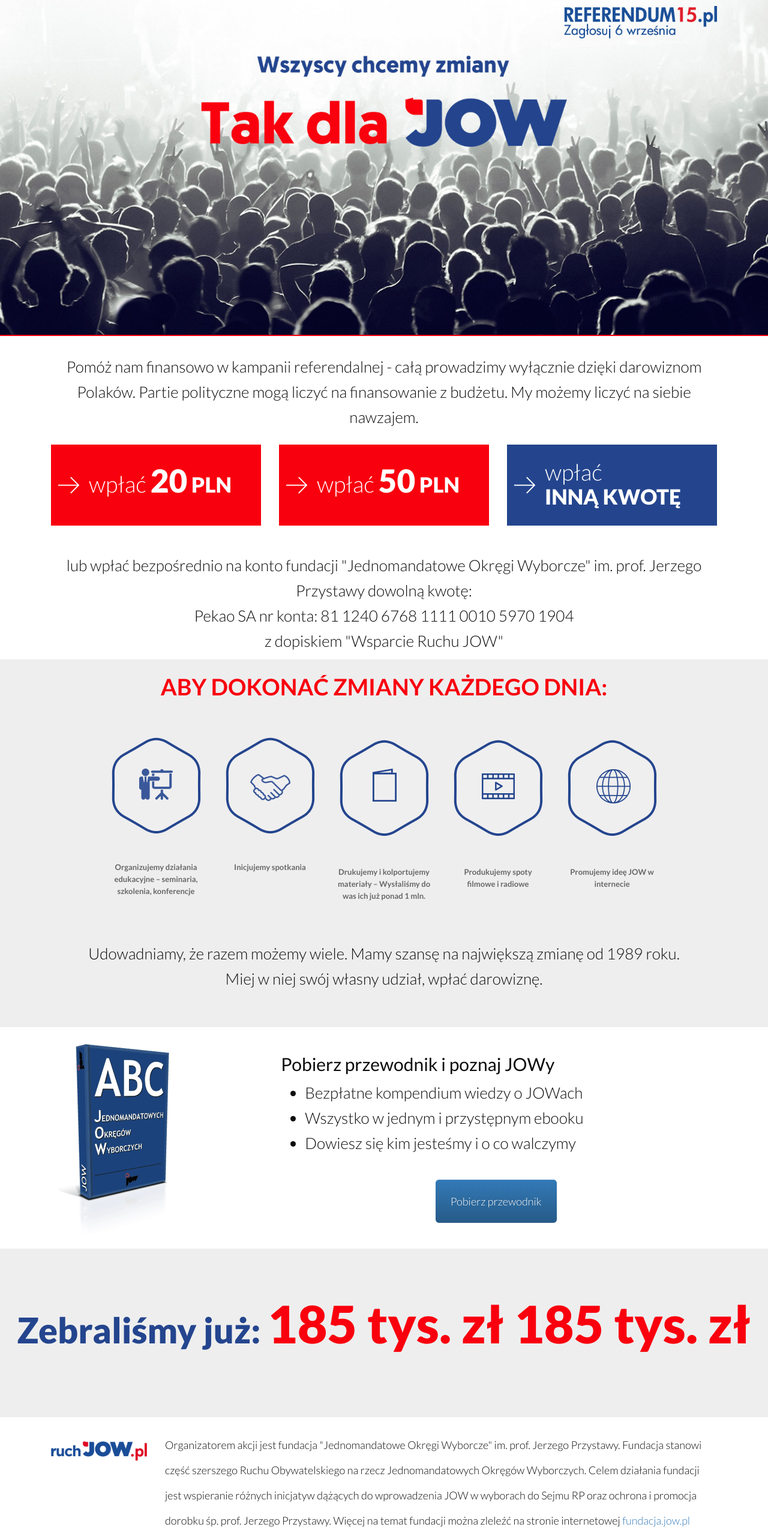
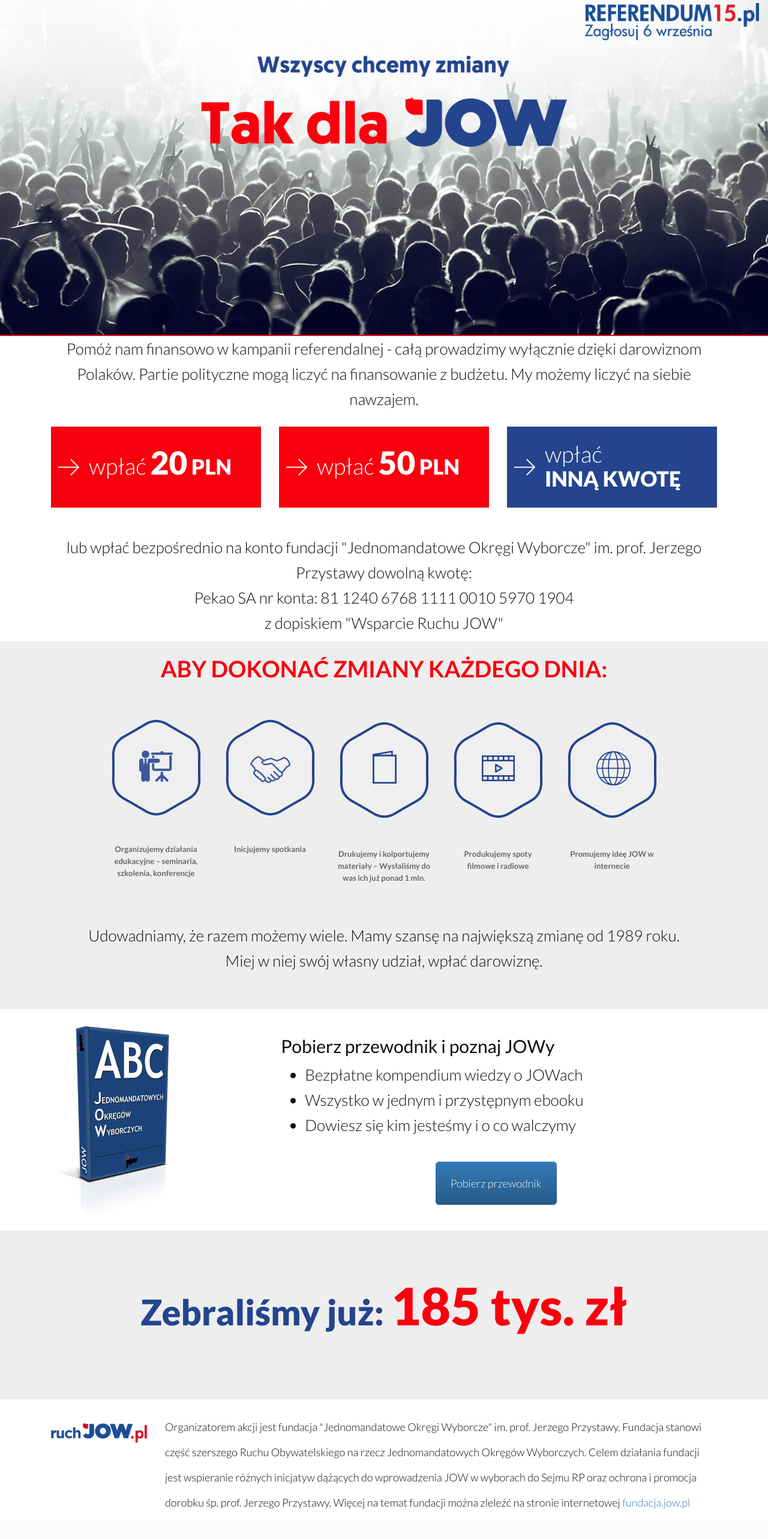
Before and after one commit to ruchjowpl/wspieram, a PHP site: page / in a window 1280 px wide. Shown: the whole page at 60% size. After the commit the page ends 2515 px from the top, so only its background shows below. Run offline with PHP 8.4, Linux system fonts and the light colour scheme.

Commit message:
Last shot

```diff
--- a/assets/css/style.css
+++ b/assets/css/style.css
@@ -67,6 +67,9 @@ a:hover, a:visited, a:focus {
 	padding: 0;
 	width: 100%
 }
+
+
+
 .slider-container .slider .slider-item {
 	border-bottom: 2px solid #f9000e;
 	background: url(../img/slider4.jpg) no-repeat;
@@ -92,6 +95,34 @@ a:hover, a:visited, a:focus {
 	min-height: 80vh
 }
 }
+
+.banner {
+	border-bottom: 2px solid #f9000e;
+	background: url(../img/slider4.jpg) no-repeat;
+	background-size: 100%;
+	min-height: 70vh
+}
+
+
+@media(max-width:1000px) {
+	.banner {
+	border-bottom: 2px solid #f9000e;
+	background: url(../img/slider5.jpg) no-repeat;/*top center no-repeat;*/
+	background-size: cover;
+	min-height: 40vh
+}
+}
+
+
+@media(max-height: 400px) {
+ 	.banner {
+	border-bottom: 2px solid #f9000e;
+	background: url(../img/slider5.jpg) no-repeat;/*top center no-repeat;*/
+	background-size: 100%;
+	min-height: 80vh
+}
+}
+
 
 .slider-container .slider .slider-item img {
 	max-width: 100%
--- a/index.php
+++ b/index.php
@@ -81,39 +81,18 @@
             ga('ecommerce:send');
             </script>
             <?php endif; ?>
-
- <div class="container-fluid">
-                <div class="row slider-container">
-                         <div class="slider-content" style="margin-top : 5px; padding-top : 5px">
-                        <div class="row">
-                        <div class="container">
-<!--                             <div class="col-md-4 col-sm-5">
-                                <a href="https://ruchjow.pl" class="logo">
-                                    <img src="assets/img/ruchjow-pl-logo.png" alt=""/>
+       <div class="container-fluid">
+                <div class="row banner">
+                                    <div class="col-md-3 col-sm-3 col-xs-3 pull-right" style="padding-top:5px" >
+                                <a href="http://referendum15.pl" class="logo" >
+                                    <img src="assets/img/referendum_logo.png" class="img-responsive" alt="referendum15.pl"/>
                                 </a>
                             </div>
- -->                      <!--       <div class="col-md-9 col-sm-9 col-xs-9">
-                            </div> -->
-                            <div class="col-md-3 col-sm-3 col-xs-3 pull-right">
-
-                                <a href="http://referendum15.pl" class="logo" >
-                                    <img src="assets/img/referendum_logo.png" class="img-responsive" alt=""/>
-                                </a>
-                            </div>
-                        </div>
+                </div>
                     </div>
-                    </div>
-                    <ul class="slider">
-                        <li class="slider-item">
-                            <div class="slider-content">
-                                <div class="container">
-                                </div>
-                            </div>
-                        </li>
-
-                    </ul>
                 </div>
             </div>
+
             <div class="row">
                 <div class="container">
                     <p class="text-center">Pomóż nam finansowo w kampanii referendalnej - całą prowadzimy wyłącznie dzięki darowiznom Polaków. Partie polityczne mogą liczyć na finansowanie z budżetu. My możemy liczyć na siebie nawzajem.</p>
@@ -199,7 +178,7 @@
                 </div>
 
                 <div class="row footer">
-                    Zebraliśmy już: <strong><?php echo $current; ?> 185 tys. zł</strong>
+                    Zebraliśmy już: <strong><?php echo $current; ?></strong>
                 </div>
                 <div class="row">
                 <div class="container">
```
Also changed, not shown: index.html (+7 -27 lines).
